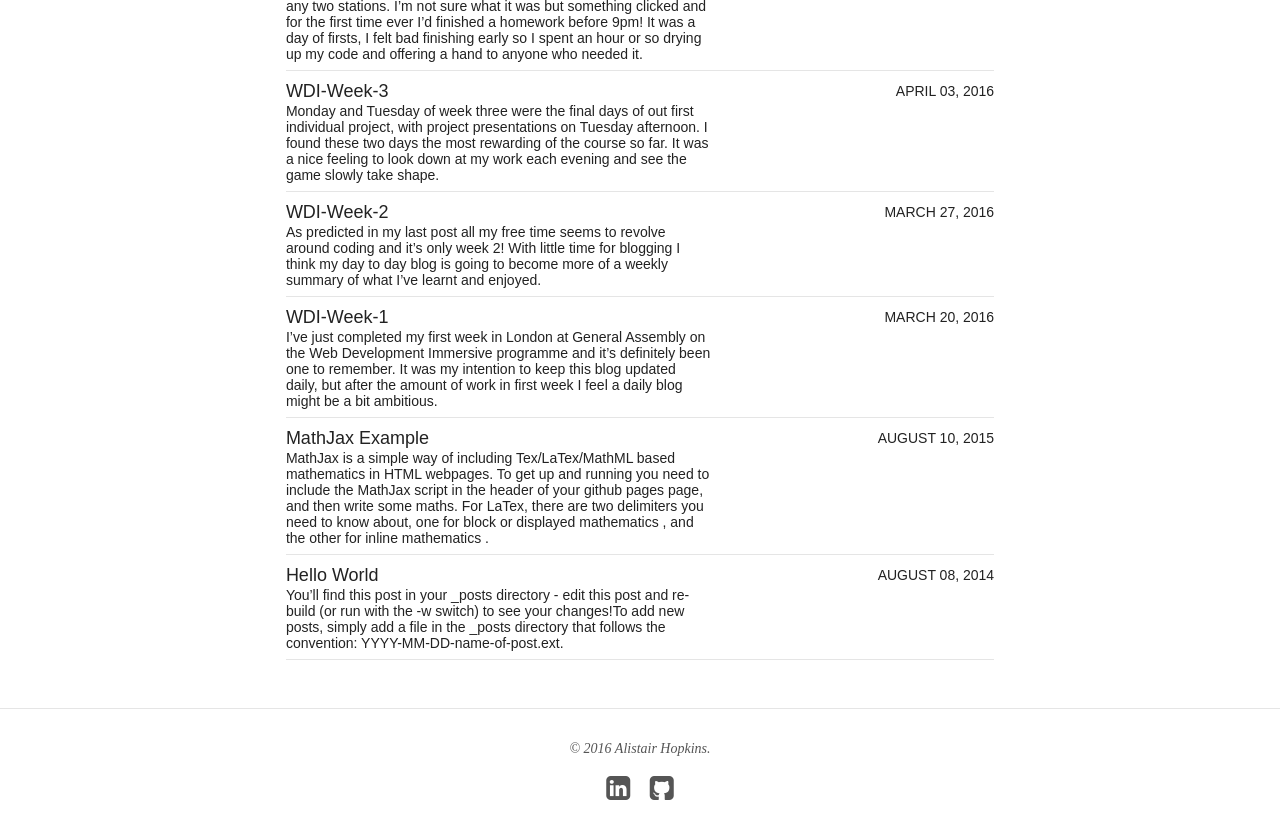
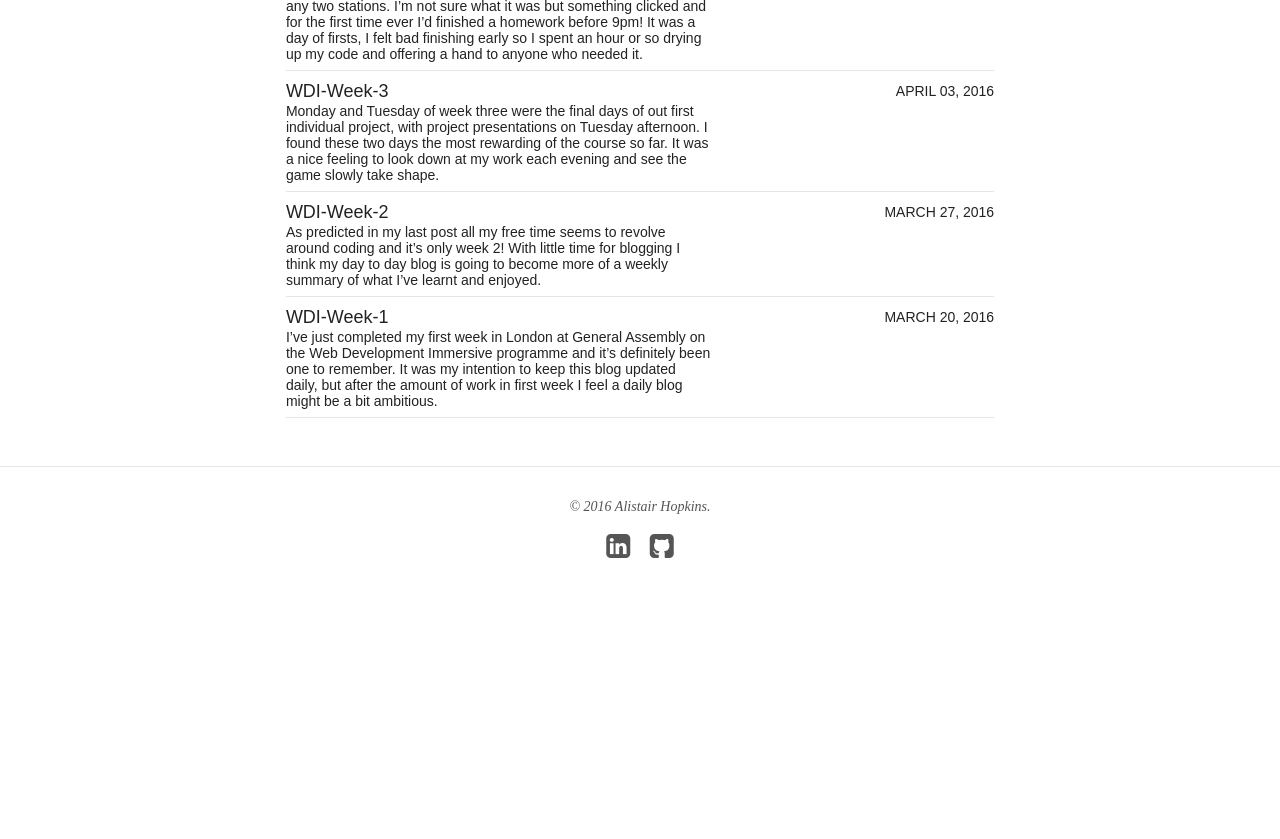
Before and after one commit to AlistairHopkins92/AlistairHopkins92.github.io, a Jekyll site: the page built from blog/index.md, in a window 1280 px wide and 900 px high, scrolled down 1915 px. Shown: the top 839 px of the window. Built offline with Jekyll 4.4.1, drawn with Linux system fonts in a browser that asks for light colours; nearby versions of some CDN libraries; after the commit the page ends 2573 px from its top, so only the background shows below that.

Commit message:
tweaking some changes

````diff
--- a/_posts/blog/2014-08-08-hello-world.md
+++ /dev/null
@@ -1,34 +0,0 @@
----
-layout: post
-title: "Hello World"
-modified:
-categories: blog
-excerpt:
-tags: []
-image:
-  feature:
-date: 2014-08-08T15:39:55-04:00
-modified: 2016-06-01T14:19:19-04:00
----
-
-You'll find this post in your `_posts` directory - edit this post and re-build (or run with the `-w` switch) to see your changes!
-To add new posts, simply add a file in the `_posts` directory that follows the convention: YYYY-MM-DD-name-of-post.ext.
-
-## Sample Heading
-
-### Sample Heading 2
-
-Jekyll also offers powerful support for code snippets:
-
-```ruby
-def print_hi(name)
-  puts "Hi, #{name}"
-end
-print_hi('Tom')
-#=> prints 'Hi, Tom' to STDOUT.
-```
-
-Check out the [Jekyll docs][jekyll] for more info on how to get the most out of Jekyll. File all bugs/feature requests at [Jekyll's GitHub repo][jekyll-gh].
-
-[jekyll-gh]: https://github.com/jekyll/jekyll
-[jekyll]:    http://jekyllrb.com
--- a/_posts/blog/2015-08-10-mathjax-example.md
+++ /dev/null
@@ -1,32 +0,0 @@
----
-layout: post
-title: "MathJax Example"
-modified:
-categories: blog
-excerpt:
-tags: []
-image:
-  feature:
-date: 2015-08-10T08:08:50-04:00
----
-
-[MathJax](http://www.mathjax.org/) is a simple way of including Tex/LaTex/MathML based mathematics in HTML webpages. To get up and running you need to include the MathJax script in the header of your github pages page, and then write some maths. For LaTex, there are two delimiters you need to know about, one for block or displayed mathematics `\[ ... \]`, and the other for inline mathematics `\( ... \)`.
-
-## Usage
-
-To enable MathJax support be sure Kramdown is your Markdown flavor of choice and MathJax is set to true in your `_config.yml` file.
-
-```yaml
-markdown: kramdown
-mathjax: true
-```
-
-```
-Here is an example MathJax inline rendering \\( 1/x^{2} \\), and here is a block rendering:
-\\[ \frac{1}{n^{2}} \\]
-```
-
-Here is an example MathJax inline rendering \\( 1/x^{2} \\), and here is a block rendering:
-\\[ \frac{1}{n^{2}} \\]
-
-The only thing to look out for is the escaping of the backslash when using markdown, so the delimiters become `\\[ ... \\]` and `\\( ... \\)` for inline and block maths respectively.
````
Also changed, not shown: _posts/blog/2016-06-12-Thanks-for-the-memories.md (+4 -0 lines), favicon.png, favicon2.ico (renamed from favicon.ico), favicon3.png (added), images/michael-rose-photo.jpg (deleted), images/projectcode.png (deleted), images/simple-search-screenshot.jpg (deleted), images/so-simple-sample-image-1.jpg (deleted), images/so-simple-sample-image-2.jpg (deleted), images/so-simple-sample-image-3.jpg (deleted), images/so-simple-sample-image-4.jpg (deleted), images/so-simple-sample-image-5.jpg (deleted), images/so-simple-sample-image-6.jpg (deleted), images/so-simple-sample-image-7.jpg (deleted), 2 more files, 1 other file.
